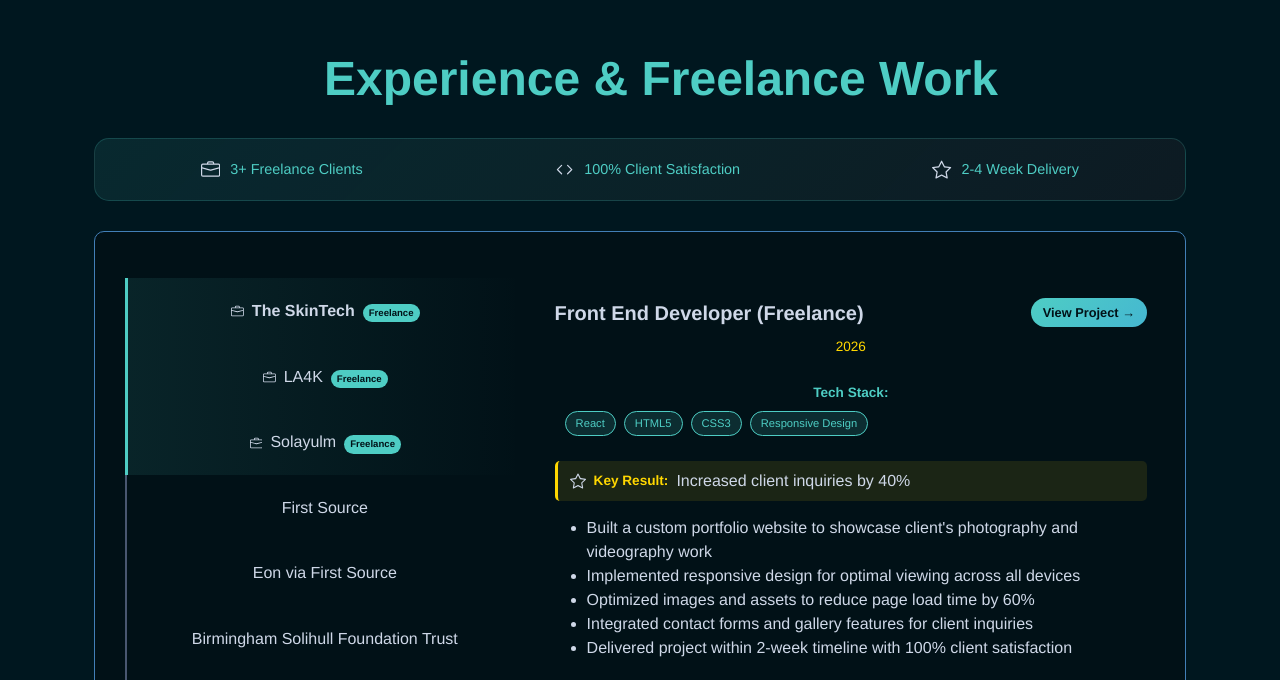
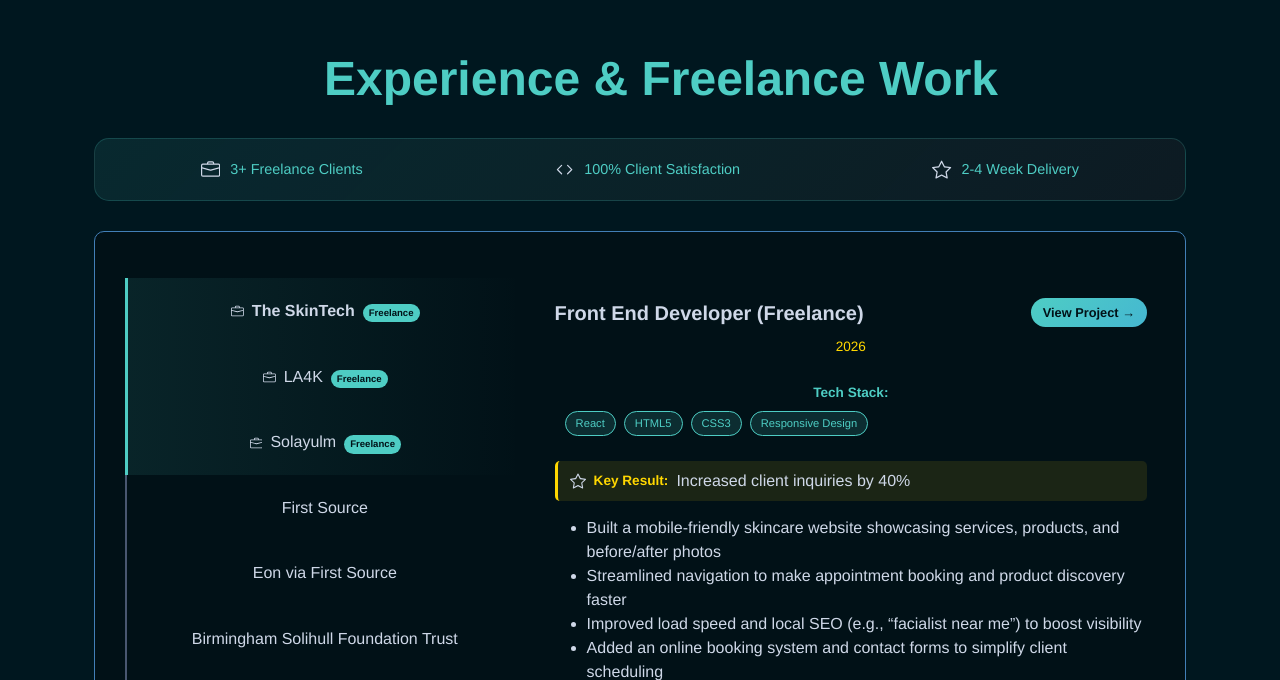
Before and after one commit to DanilleH22/portfolio, a React (Create React App) app: page / in a window 1280 px wide. Shown: the part 11320-12000 px from the top of the page. Built offline with nearby package versions, Linux system fonts and the light colour scheme.

Commit message:
Update skntech experience

```diff
--- a/src/pages/Experience.js
+++ b/src/pages/Experience.js
@@ -16,11 +16,11 @@ function Experience() {
       job: "The SkinTech",
       role: "Front End Developer (Freelance)",
       description: [
-        "Built a custom portfolio website to showcase client's photography and videography work",
-        "Implemented responsive design for optimal viewing across all devices",
-        "Optimized images and assets to reduce page load time by 60%",
-        "Integrated contact forms and gallery features for client inquiries",
-        "Delivered project within 2-week timeline with 100% client satisfaction"
+        "Built a mobile-friendly skincare website showcasing services, products, and before/after photos",
+        "Streamlined navigation to make appointment booking and product discovery faster",
+        "Improved load speed and local SEO (e.g., “facialist near me”) to boost visibility",
+        "Added an online booking system and contact forms to simplify client scheduling",
+        "Strengthened brand consistency with a calming, professional color palette and typography"
       ],
       date: "2026",
       projectLink: "https://skintech-website.webflow.io/",
@@ -48,7 +48,7 @@ function Experience() {
       job: "Solayulm",
       role: "Full Stack Developer (Freelance)",
       description: [
-        "Developed a sustainability-focused blog platform to scale from 100 to 10,000 monthly visitors",
+        "Developed a mindful web-based platform to scale from 100 to 10,000 monthly visitors",
         "Implemented SEO best practices improving search ranking by 85%",
         "Created responsive layouts and optimized performance across devices",
         "Built custom React components for dynamic content display",
```
